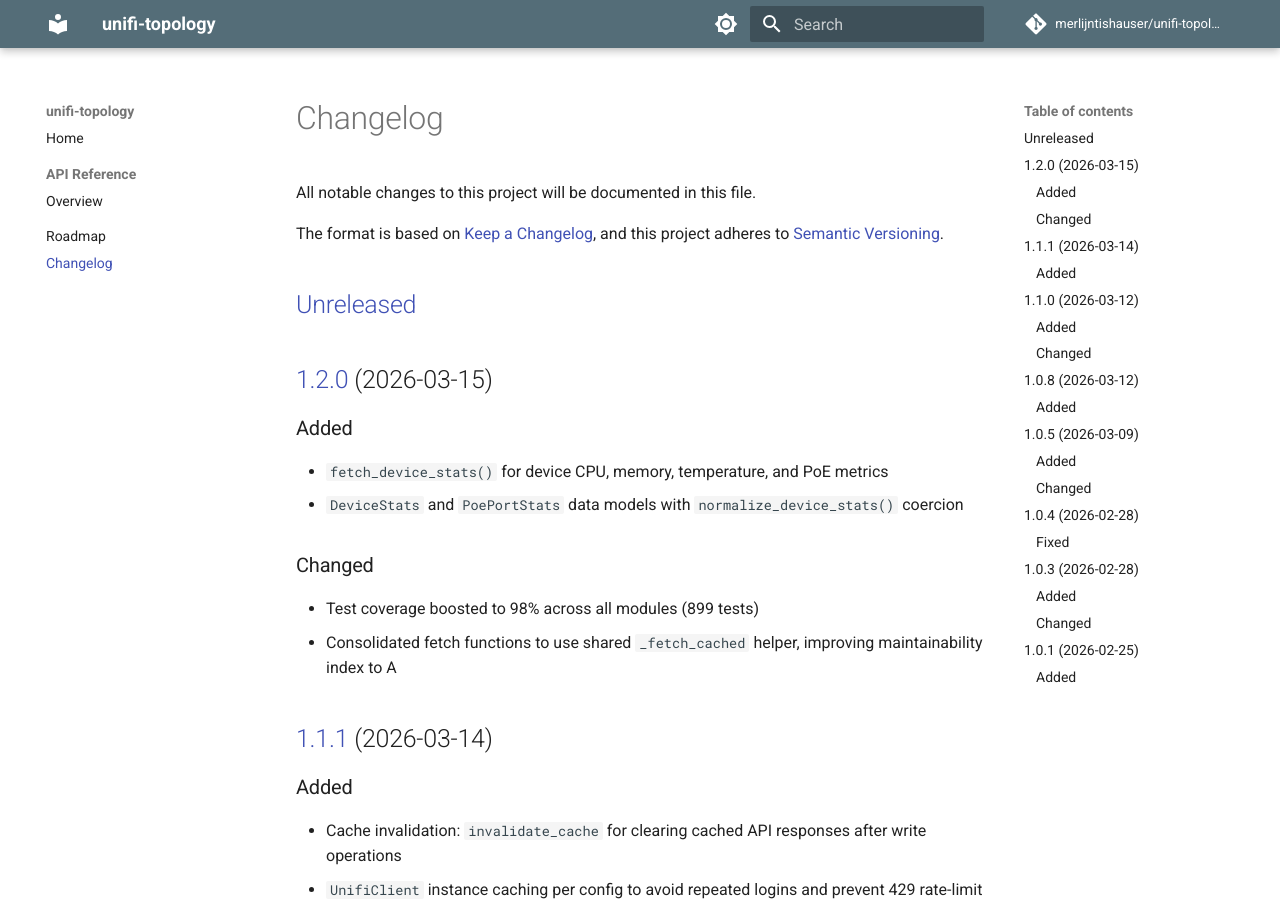
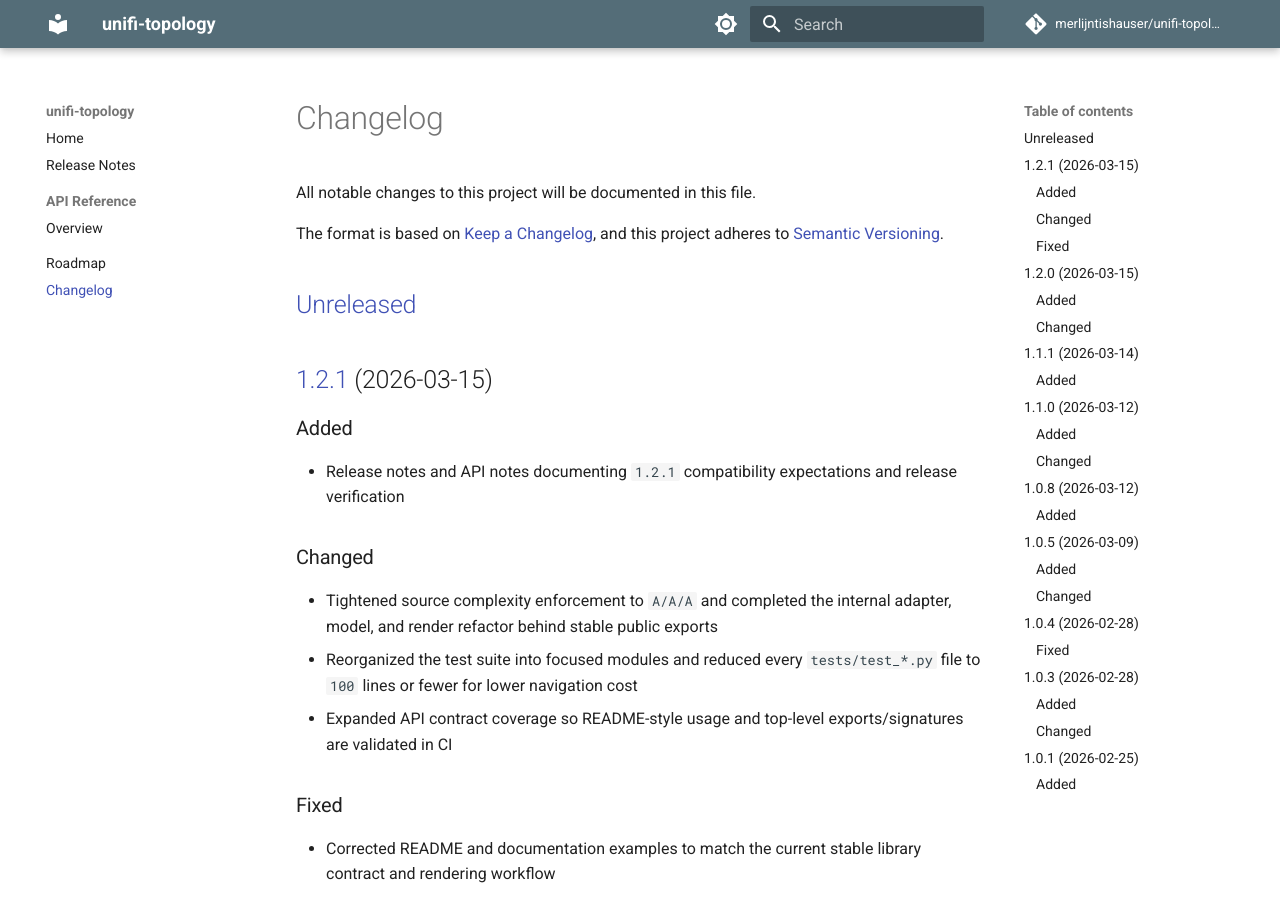
Before and after one commit to merlijntishauser/unifi-topology, an MkDocs documentation site: the page built from docs/changelog.md, in a window 1280 px wide and 900 px high. Built offline with MkDocs 1.6.1 and Material for MkDocs 9.7.7, drawn with Linux system fonts in a browser that asks for light colours; comment, search, counter and statistics services are not loaded.

Commit message:
Prepare 1.2.1 release notes and version bump

```diff
--- a/CHANGELOG.md
+++ b/CHANGELOG.md
@@ -6,6 +6,19 @@ The format is based on [Keep a Changelog](https://keepachangelog.com/en/1.1.0/),
 and this project adheres to [Semantic Versioning](https://semver.org/spec/v2.0.0.html).
 
 ## [Unreleased]
+
+## [1.2.1] (2026-03-15)
+
+### Added
+- Release notes and API notes documenting `1.2.1` compatibility expectations and release verification
+
+### Changed
+- Tightened source complexity enforcement to `A/A/A` and completed the internal adapter, model, and render refactor behind stable public exports
+- Reorganized the test suite into focused modules and reduced every `tests/test_*.py` file to `100` lines or fewer for lower navigation cost
+- Expanded API contract coverage so README-style usage and top-level exports/signatures are validated in CI
+
+### Fixed
+- Corrected README and documentation examples to match the current stable library contract and rendering workflow
 
 ## [1.2.0] (2026-03-15)
 
@@ -87,7 +100,8 @@ First stable release, extracted from `unifi-network-maps` v1.6.x.
 - PyPI trusted publishing via GitHub Actions
 - Dependabot and CodeQL workflows
 
-[Unreleased]: https://github.com/merlijntishauser/unifi-topology/compare/v1.2.0...HEAD
+[Unreleased]: https://github.com/merlijntishauser/unifi-topology/compare/v1.2.1...HEAD
+[1.2.1]: https://github.com/merlijntishauser/unifi-topology/compare/v1.2.0...v1.2.1
 [1.2.0]: https://github.com/merlijntishauser/unifi-topology/compare/v1.1.1...v1.2.0
 [1.1.1]: https://github.com/merlijntishauser/unifi-topology/compare/v1.1.0...v1.1.1
 [1.1.0]: https://github.com/merlijntishauser/unifi-topology/compare/v1.0.8...v1.1.0
--- a/mkdocs.yml
+++ b/mkdocs.yml
@@ -55,6 +55,7 @@ markdown_extensions:
 
 nav:
   - Home: index.md
+  - Release Notes: release-notes.md
   - API Reference:
       - Overview: api/index.md
   - Roadmap: roadmap.md
--- a/pyproject.toml
+++ b/pyproject.toml
@@ -4,7 +4,7 @@ build-backend = "setuptools.build_meta"
 
 [project]
 name = "unifi-topology"
-version = "1.2.0"
+version = "1.2.1"
 description = "Python library for UniFi network topology discovery and SVG rendering"
 readme = "README.md"
 requires-python = ">=3.12"
--- a/src/unifi_topology/__init__.py
+++ b/src/unifi_topology/__init__.py
@@ -1,6 +1,6 @@
 """UniFi network topology discovery and SVG rendering library."""
 
-__version__ = "1.2.0"
+__version__ = "1.2.1"
 
 from .adapters import (
     Config,
```
Also changed, not shown: docs/index.md (+4 -0 lines), docs/release-notes.md (added, +39 -0 lines).
